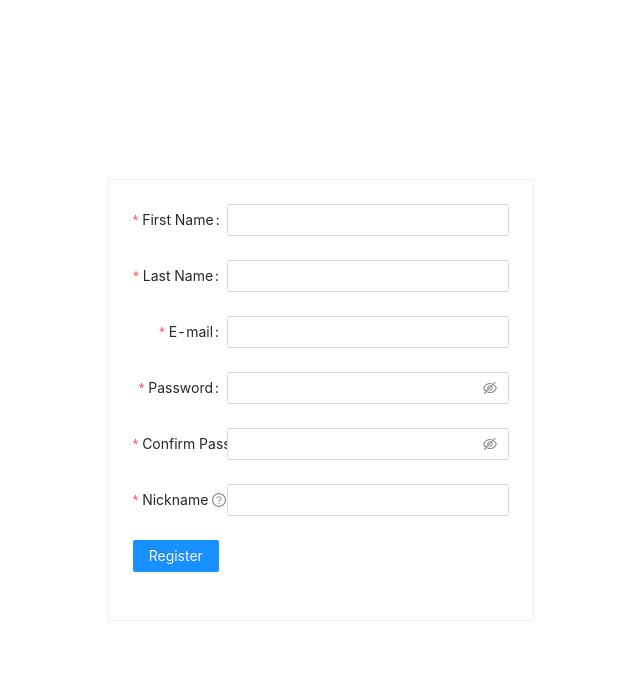
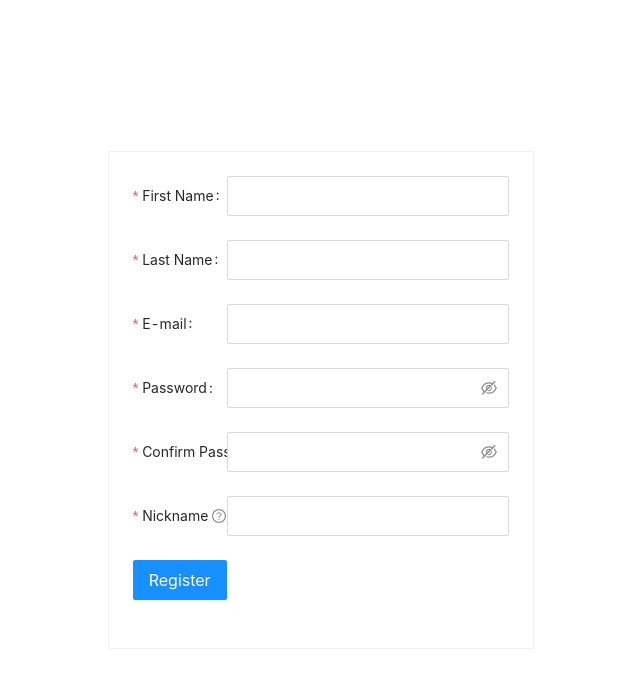
Before and after one commit to AlexGitH/excel-test, a React (Create React App) app in the folder client/: page / in a window 1280 px wide. Shown: the top 688 px of the page, without its empty margins (319-959 px from the left). Built offline with nearby package versions, Linux system fonts and the light colour scheme.

Commit message:
Improve form internal styles and label alignment;

```diff
--- a/client/src/components/RegistrationForm.js
+++ b/client/src/components/RegistrationForm.js
@@ -37,10 +37,14 @@ const RegistrationForm = ({onRegister}) => {
     console.log('Received values of form: ', {firstName,lastName,email,login,password}); // DEBUG:
   };
 
+  window.TF = form ;// DEBUG:
+
   return (
     <Card>
     <Form
       {...formItemLayout}
+      labelAlign="left"
+      size="large"
       form={form}
       name="register"
       onFinish={onFinish}
```
